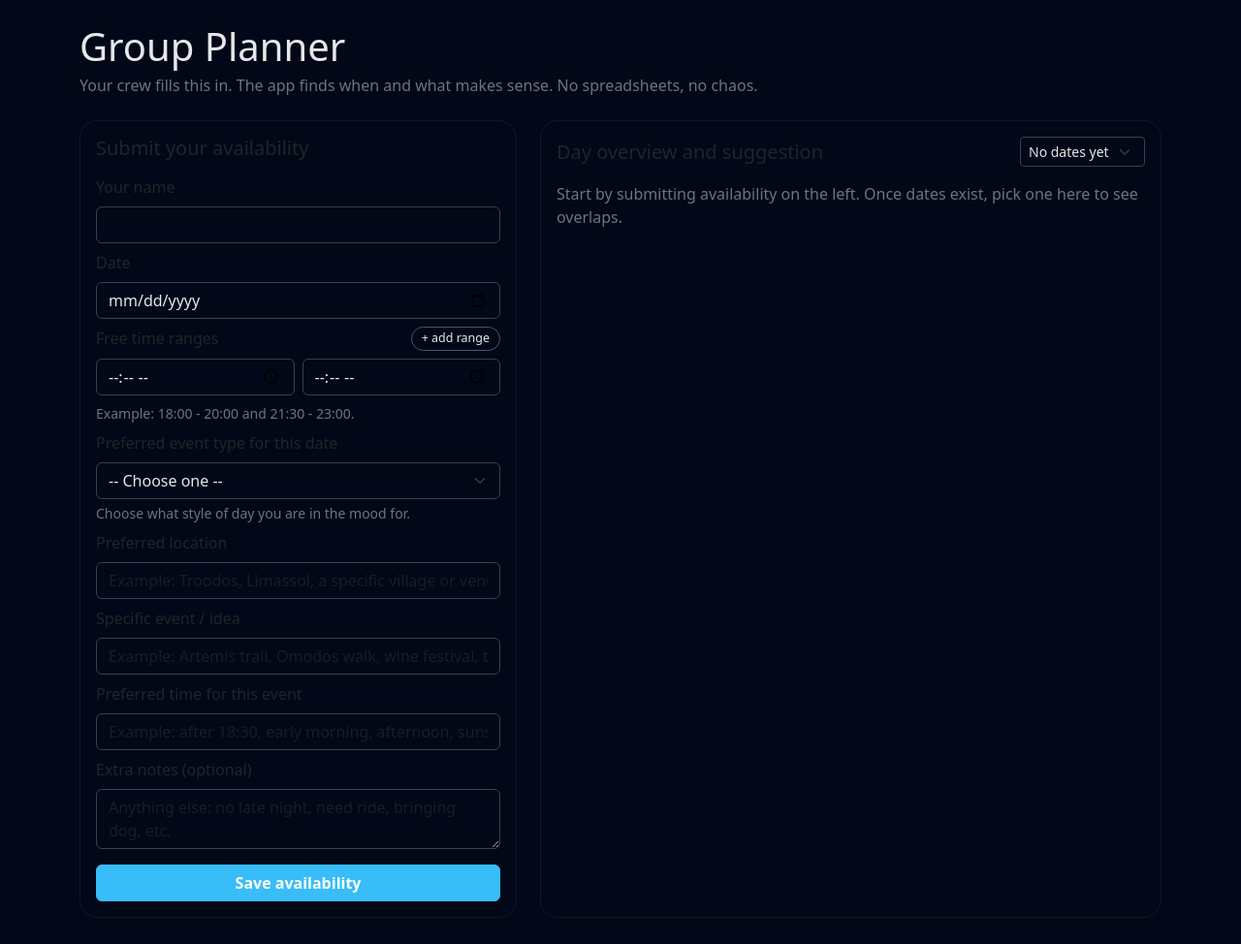
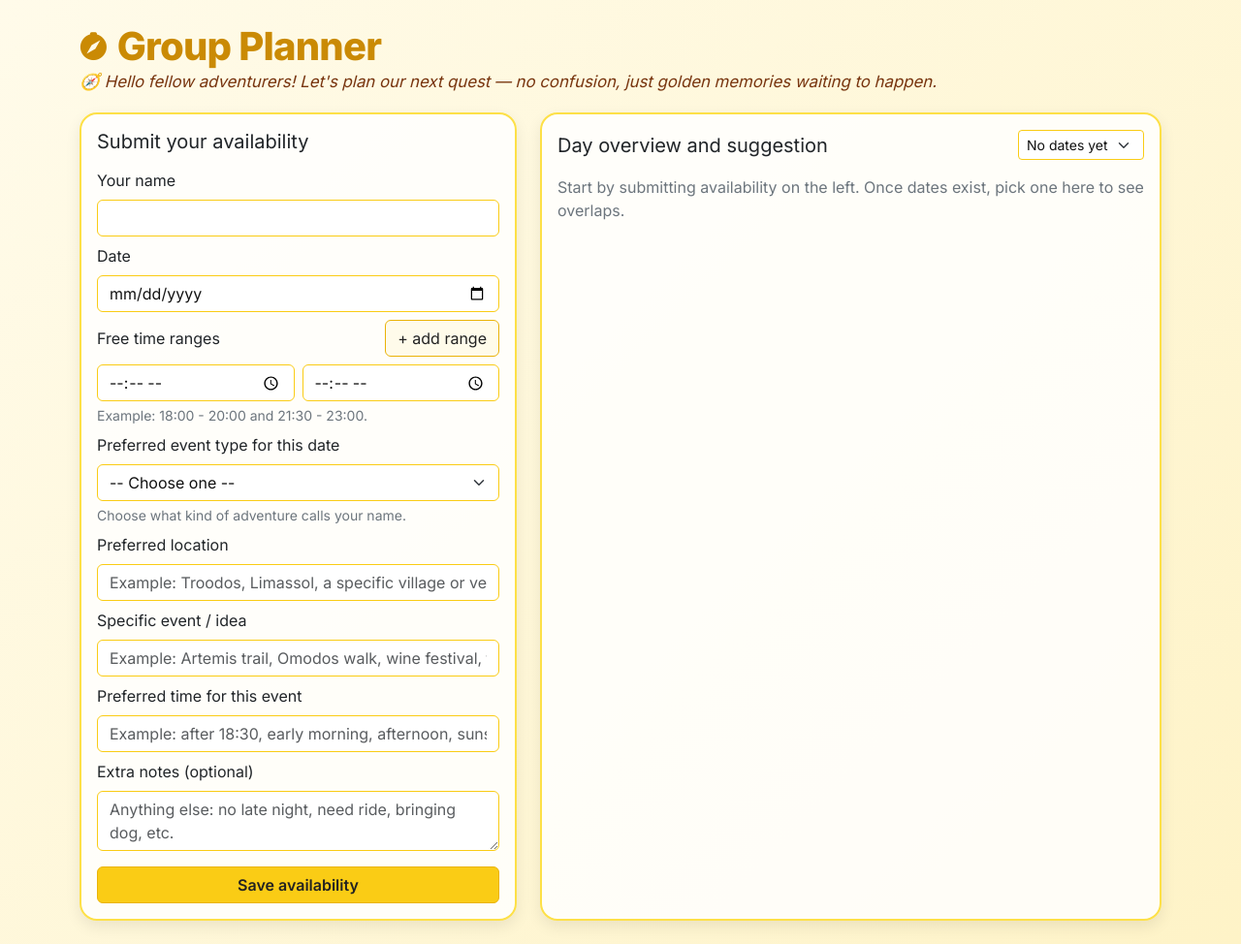
Before and after one commit to stylias2/group-planner, a Flask app: page / in a window 1280 px wide. Shown: the whole page at 97% size. Before the commit the page ends 947 px from the top, so only its background shows below. Run offline with Flask 3, Linux system fonts and the light colour scheme; data that the repository does not hold is empty.

Commit message:
Let there be light!

```diff
--- a/templates/index.html
+++ b/templates/index.html
@@ -9,68 +9,105 @@
     href="https://cdn.jsdelivr.net/npm/bootstrap@5.3.3/dist/css/bootstrap.min.css"
     rel="stylesheet"
   >
+  <link
+    href="https://fonts.googleapis.com/css2?family=Inter:wght@400;600;800&display=swap"
+    rel="stylesheet"
+  >
+  <link
+    rel="stylesheet"
+    href="https://cdn.jsdelivr.net/npm/bootstrap-icons@1.11.3/font/bootstrap-icons.css"
+  >
 
   <style>
-    body { background-color: #020817; color: #e5e7eb; }
-    .card { background-color: #020817; border-radius: 18px; border: 1px solid #111827; }
+    body {
+      background: linear-gradient(135deg, #fffbea 0%, #fef3c7 100%);
+      color: #222;
+      font-family: "Inter", "Segoe UI", sans-serif;
+    }
+    .card {
+      background-color: #ffffffd9;
+      border-radius: 18px;
+      border: 2px solid #fde047;
+      box-shadow: 0 6px 16px rgba(0, 0, 0, 0.08);
+    }
     .form-control,
     .form-select {
-      background-color: #020817;
-      color: #e5e7eb;
-      border-color: #374151;
+      background-color: #fff;
+      border-color: #facc15;
+      color: #111;
     }
     .form-control:focus,
     .form-select:focus {
-      box-shadow: none;
-      border-color: #38bdf8;
+      border-color: #eab308;
+      box-shadow: 0 0 0 3px rgba(234,179,8,0.3);
     }
     .btn-primary {
-      background-color: #38bdf8;
-      border-color: #38bdf8;
+      background-color: #facc15;
+      border-color: #eab308;
+      color: #222;
       font-weight: 600;
     }
     .btn-primary:hover {
-      background-color: #0ea5e9;
-      border-color: #0ea5e9;
+      background-color: #eab308;
+      border-color: #ca8a04;
+      color: #111;
     }
     .btn-outline-light {
-      border-radius: 999px;
-      border-color: #4b5563;
-      color: #e5e7eb;
-      padding: 2px 10px;
-      font-size: 0.78rem;
+      border-color: #eab308;
+      color: #222;
+      background-color: #fffbea;
     }
     .btn-outline-light:hover {
-      background-color: #111827;
-      color: #38bdf8;
-      border-color: #38bdf8;
+      background-color: #fef08a;
+      color: #111;
+      border-color: #ca8a04;
     }
-    .time-slot-row { margin-bottom: 0.5rem; }
     .table {
-      color: #e5e7eb;
+      color: #222;
     }
-    .table thead th {
-      border-color: #111827;
+    .suggestion-box {
+      background-color: #fff8dc;
+      border: 2px dashed #facc15;
+      border-radius: 16px;
+      padding: 1rem;
     }
-    .table tbody td {
-      border-color: #030712;
-      font-size: 0.88rem;
+    h1 {
+      color: #ca8a04;
+      font-weight: 800;
+      letter-spacing: -0.02em;
     }
-    a { color: #38bdf8; text-decoration: none; }
-    a:hover { color: #0ea5e9; text-decoration: underline; }
-    .suggestion-box {
-      background-color: #020817;
-      border: 1px solid #111827;
-      border-radius: 16px;
+    .subtitle {
+      color: #78350f;
+      font-style: italic;
+      margin-bottom: 1.2rem;
+      font-size: 1.05rem;
+    }
+    .alert-info {
+      background-color: #fef9c3;
+      border-color: #fde047;
+      color: #78350f;
+    }
+    .adventure-header {
+      display: flex;
+      align-items: center;
+      gap: 10px;
+    }
+    .adventure-header i {
+      font-size: 1.8rem;
+      color: #ca8a04;
     }
   </style>
 </head>
+
 <body>
 <div class="container py-4">
 
-  <h1 class="mb-1">Group Planner</h1>
-  <p class="text-secondary mb-4">
-    Your crew fills this in. The app finds when and what makes sense. No spreadsheets, no chaos.
+  <div class="adventure-header">
+    <i class="bi bi-compass-fill"></i>
+    <h1 class="mb-0">Group Planner</h1>
+  </div>
+  <p class="subtitle">
+    🧭 Hello fellow adventurers! Let's plan our next quest — no confusion, just golden memories waiting to happen.
   </p>
 
   {% with messages = get_flashed_messages() %}
@@ -139,7 +176,7 @@
               <option>Other event</option>
             </select>
             <div class="form-text text-secondary">
-              Choose what style of day you are in the mood for.
+              Choose what kind of adventure calls your name.
             </div>
           </div>
 
@@ -239,7 +276,7 @@
                 </div>
                 <div class="mt-1">
                   Suggested event:
-                  <span class="badge bg-info text-dark">
+                  <span class="badge bg-warning text-dark">
                     {{ suggestion.event }}
                   </span>
                 </div>
```
